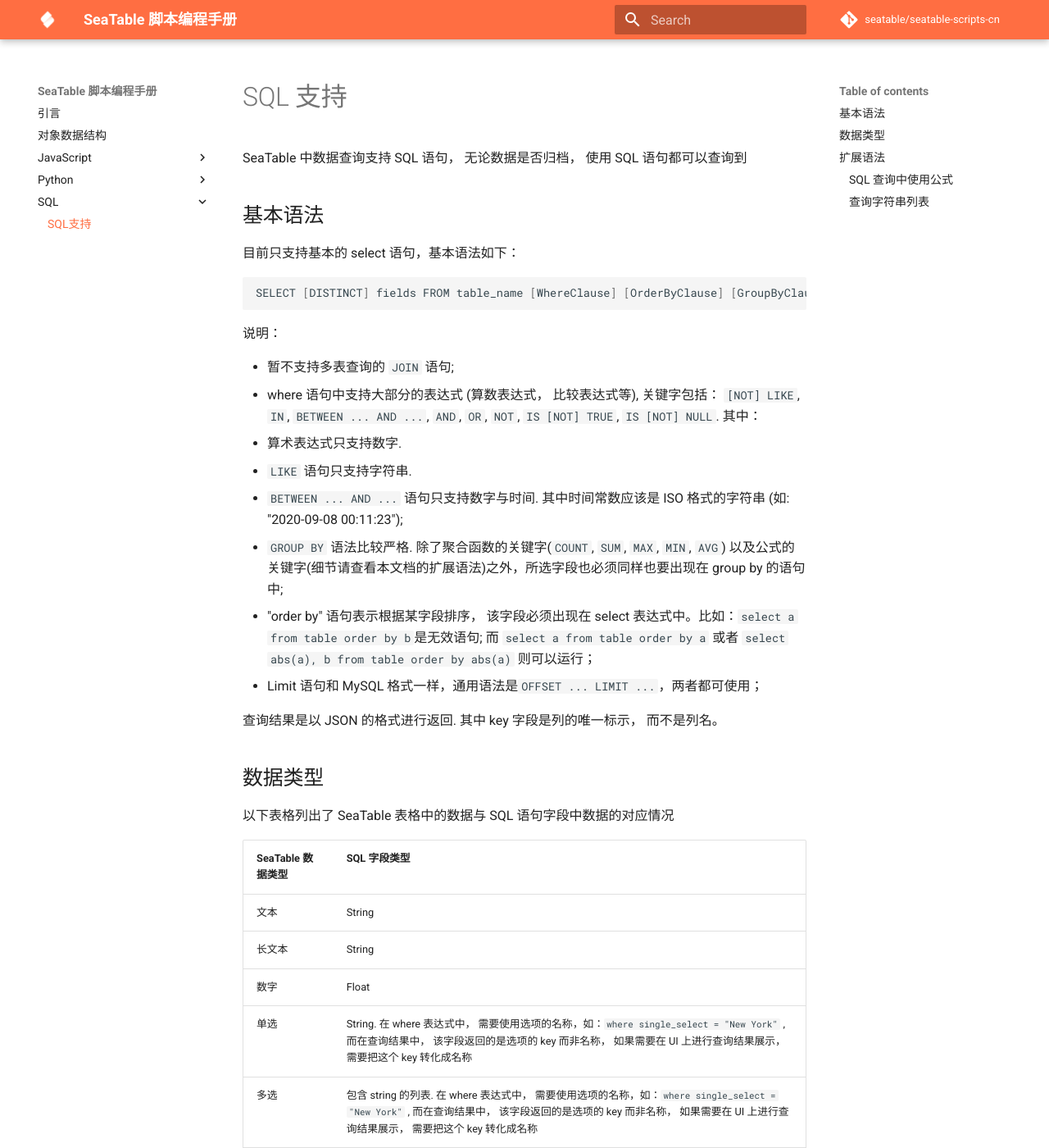
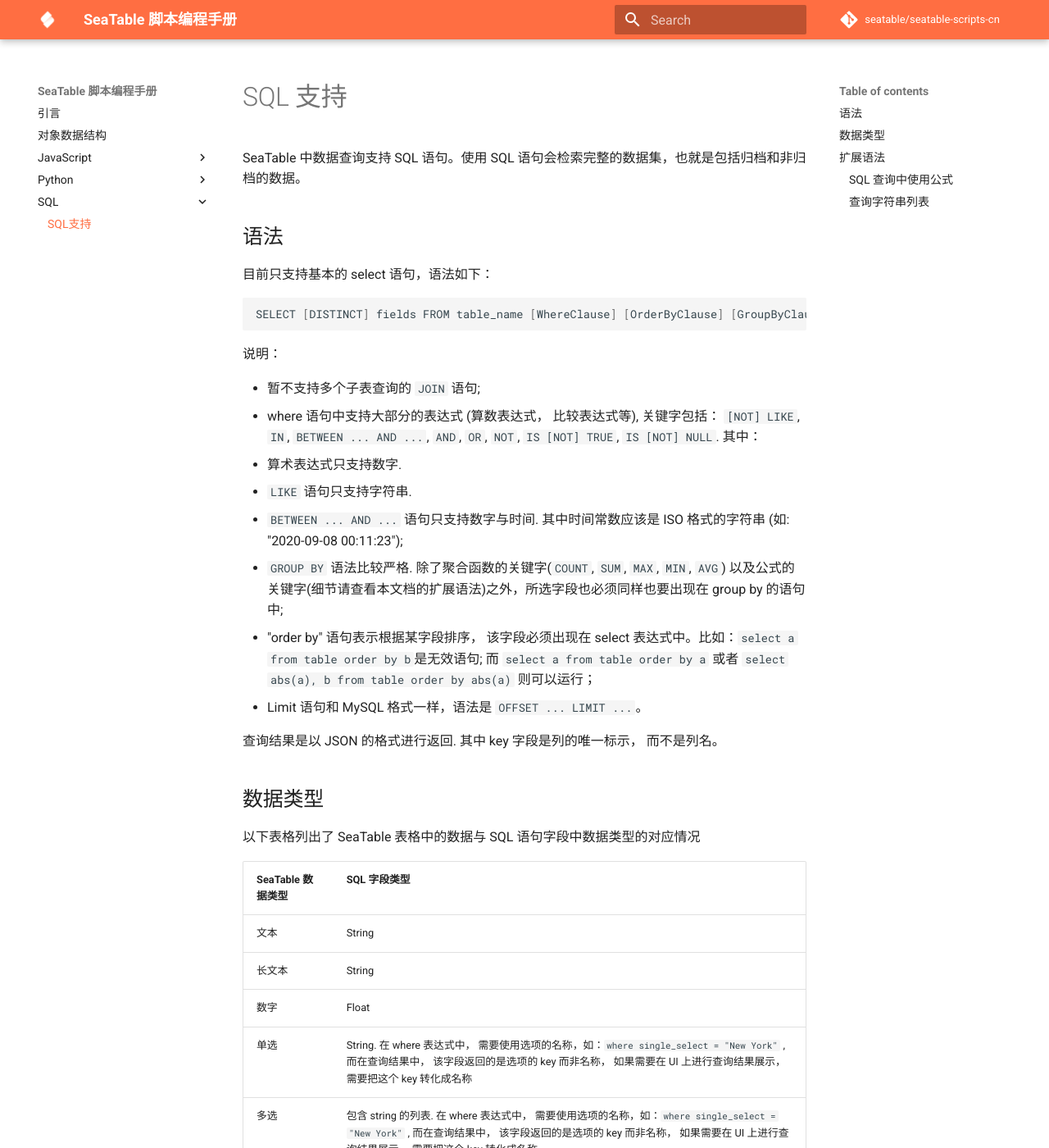
Before and after one commit to seatable/seatable-scripts-cn, an MkDocs documentation site: the page built from manual/python/sql.md, in a window 1280 px wide and 1400 px high. Shown: the whole window at 82% size. Built offline with MkDocs 1.6.1 and Material for MkDocs 9.7.7, drawn with Linux system fonts in a browser that asks for light colours; comment, search, counter and statistics services are not loaded; some of the changed text lies outside the part shown.

Commit message:
Update sql.md

````diff
--- a/manual/python/sql.md
+++ b/manual/python/sql.md
@@ -1,10 +1,10 @@
 # SQL 支持
 
-SeaTable 中数据查询支持 SQL 语句， 无论数据是否归档， 使用 SQL 语句都可以查询到
+SeaTable 中数据查询支持 SQL 语句。使用 SQL 语句会检索完整的数据集，也就是包括归档和非归档的数据。
 
-## 基本语法
+## 语法
 
-目前只支持基本的 select 语句，基本语法如下：
+目前只支持基本的 select 语句，语法如下：
 
 ```
 SELECT [DISTINCT] fields FROM table_name [WhereClause] [OrderByClause] [GroupByClause] [Limit Option]
@@ -12,20 +12,20 @@
 
 说明：
 
-* 暂不支持多表查询的 ` JOIN` 语句;
+* 暂不支持多个子表查询的 `JOIN` 语句;
 * where 语句中支持大部分的表达式 (算数表达式， 比较表达式等), 关键字包括： `[NOT] LIKE`, `IN`, `BETWEEN ... AND ...`, `AND`, `OR`, `NOT`, `IS [NOT] TRUE`, `IS [NOT] NULL`. 其中：
   * 算术表达式只支持数字.
   * `LIKE` 语句只支持字符串.
   * `BETWEEN ... AND ...` 语句只支持数字与时间. 其中时间常数应该是 ISO 格式的字符串 (如:  "2020-09-08 00:11:23");
 * `GROUP BY` 语法比较严格. 除了聚合函数的关键字(`COUNT`, `SUM`, `MAX`, `MIN`, `AVG`) 以及公式的关键字(细节请查看本文档的扩展语法)之外，所选字段也必须同样也要出现在 group by 的语句中;
 * "order by" 语句表示根据某字段排序， 该字段必须出现在 select 表达式中。比如：`select a from table order by b`是无效语句; 而 `select a from table order by a` 或者 `select abs(a), b from table order by abs(a)` 则可以运行；
-* Limit 语句和 MySQL 格式一样，通用语法是`OFFSET ... LIMIT ...`，两者都可使用；
+* Limit 语句和 MySQL 格式一样，语法是 `OFFSET ... LIMIT ...`。
 
 查询结果是以 JSON 的格式进行返回. 其中 key 字段是列的唯一标示， 而不是列名。
 
 ## 数据类型
 
-以下表格列出了 SeaTable 表格中的数据与 SQL 语句字段中数据的对应情况
+以下表格列出了 SeaTable 表格中的数据与 SQL 语句字段中数据类型的对应情况
 
 | SeaTable 数据类型 | SQL 字段类型                                                 |
 | :---------------- | :----------------------------------------------------------- |
@@ -50,7 +50,7 @@
 | 邮箱              | String                                                       |
 | duration          | Float                                                        |
 
-此外， 在 where 语句中， 如果一个列中的数据是列表类型呈现(如协作人，多选列等)， 并且该列与一个字符串做比较时， 如果该字符串在该列表中时， 则会判断为 true 并且返回结果。 如：`SELECT * FROM tb3 where multi_select ='select 1' and multi_select='select 2'` , 如果列 multi-select 中同时包含 ’select 1’和 ‘select-2’， 则满足查询条件并返回。
+此外， 在 where 语句中， 如果一个列中的数据是列表类型呈现(如协作人，多选列等)， 并且该列与一个字符串做比较时， 如果该字符串在该列表中时， 则会判断为 true 并且返回结果。 如：`SELECT * FROM tb3 where multi_select ='select 1' and multi_select='select 2'` , 如果列 multi-select 中同时包含 ’select 1’ 和 ‘select 2’， 则满足查询条件并返回。
 
 ## 扩展语法
 
@@ -64,7 +64,7 @@
 * 不支持给子段起别名， 如：`select abs(t.column) from table as t;` 为无效查询；
 * 公式可以用在 group by 以及 order by 表达语句当中;
 
-支持的公式函数:
+额外支持的公式函数:
 
 * `STARTOFWEEK(date, weekStart)`: 返回包含 “date” 的星期的第一天的日期， “weekstart” 可选 “sunday” 或者 “monday” 来作为一周的第一天
 * `Quarter(date)`: 返回第几个季度，包括1，2，3，4.
````
Also changed, not shown: other parts of manual/python/sql.md (+1 -1 lines).
